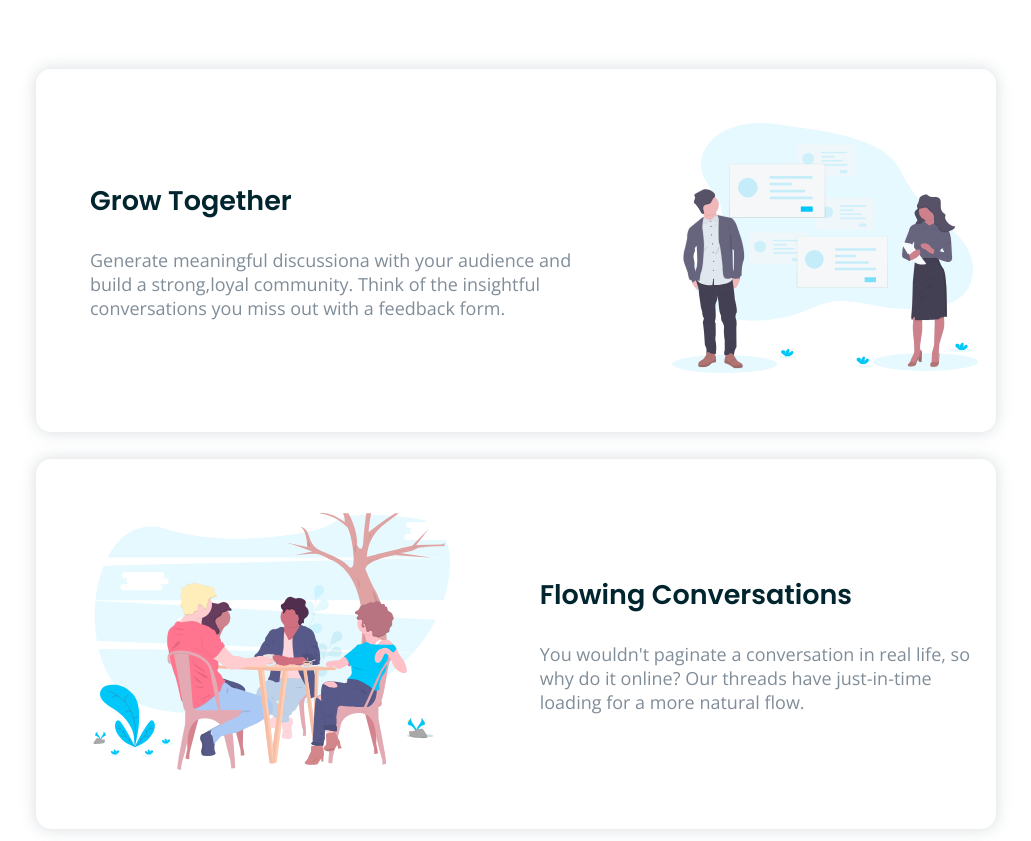
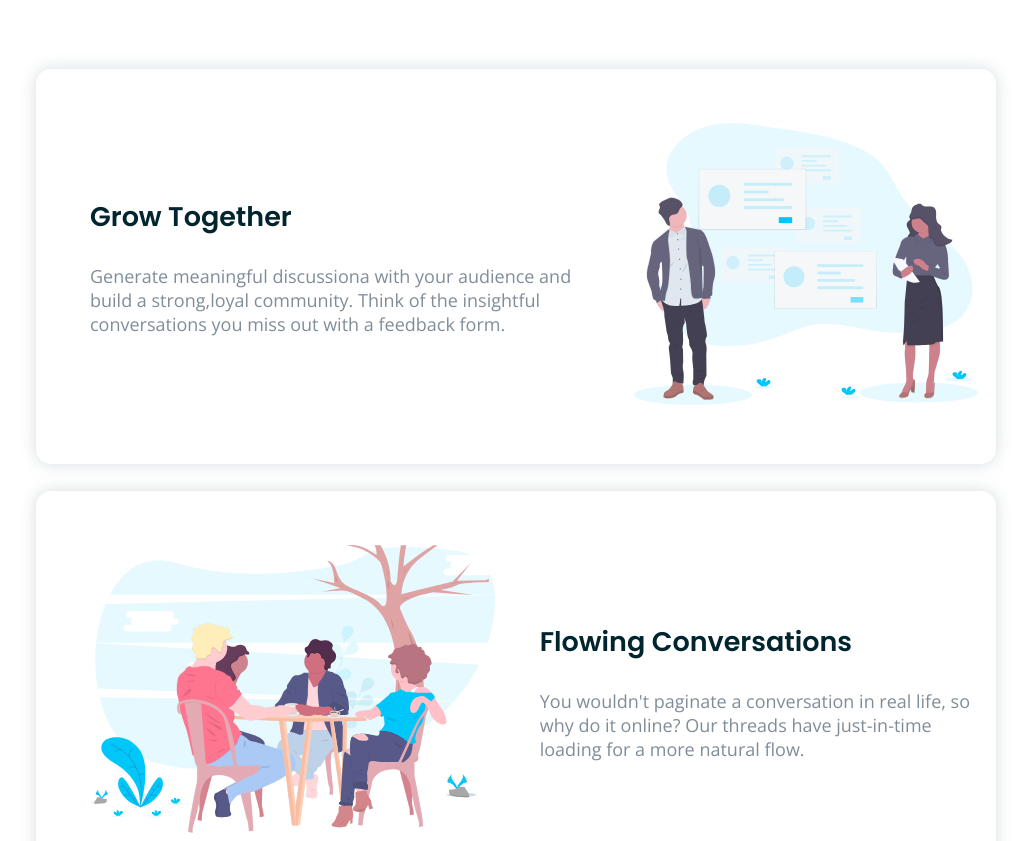
Before and after one commit to den-ii/huddle_task, a plain HTML site: page index.html in a window 1280 px wide. Shown: the part 620-1461 px from the top of the page, without its empty margins (124-1155 px from the left). Drawn offline with nearby package versions, Linux system fonts and the light colour scheme.

Commit message:
changed section's image width

```diff
--- a/styles.css
+++ b/styles.css
@@ -123,9 +123,9 @@ section p{
     color: hsl(208, 11%, 55%);
 }
 section img{
-    width: 80%;
-    height: 80%;
-    min-width: 300px;
+    width: 90%;
+    height: 90%;
+
 
 }
 .image{
```
